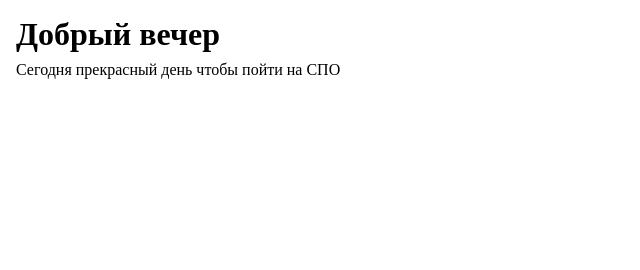
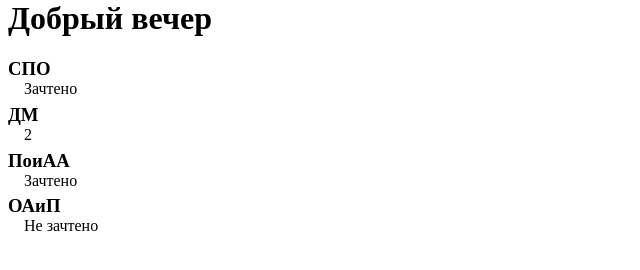
Before and after one commit to shaburha/html, a plain HTML site: page index.html in a window 1280 px wide. Shown: the whole page, without its empty margins (0-640 px from the left). Drawn offline with Linux system fonts and the light colour scheme.

Commit message:
Update index.html

```diff
--- a/index.html
+++ b/index.html
@@ -3,25 +3,35 @@
   <head>
     <meta charset="UTF-8" />
     <meta name="viewport" content="width=device-width, initial-scale=1.0" />
-    <title>Документ</title>
+    <title>Какой-то сайт</title>
   </head>
   <style>
-    body
+    body{
+      margin: 0em;
+      margin-left: 0.5em;
+    }
+    h1{
+      margin-top: 0em;
+    }
+    h3
     {
-      margin: 1em;
+      margin-top: 0.3em;
+      margin-bottom: 0em;
     }
-    h1
-    {
+    p{
       margin: 0em;
-    }
-    p
-    {
-      margin-top: 0.5em;
-      margin-bottom: 10em;
+      margin-left: 1em;
     }
   </style>
   <body>
    <h1>Добрый вечер</h1>
-   <p>Сегодня прекрасный день чтобы пойти на СПО</p>
+   <h3>СПО</h3>
+   <p>Зачтено</p>
+   <h3>ДМ</h3>
+   <p>2</p>
+   <h3>ПоиАА</h3>
+   <p>Зачтено</p>
+   <h3>ОАиП</h3>
+   <p>Не зачтено</p>
   </body>
 </html>
```
